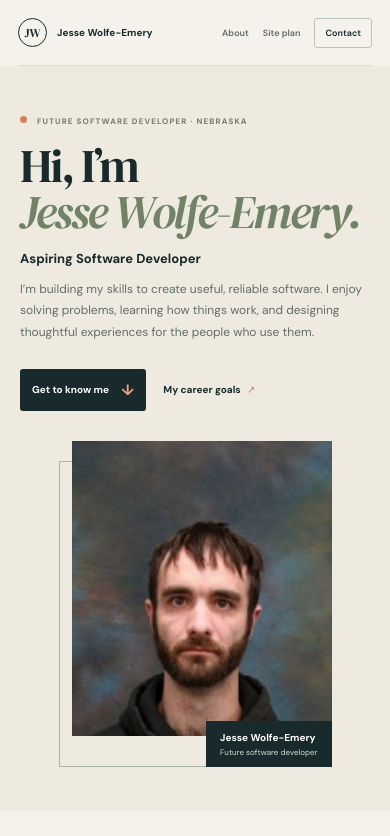
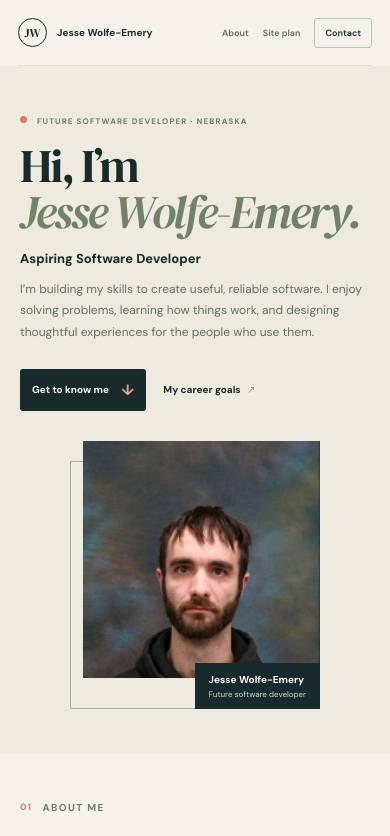
Before and after one commit to Praetorian0420/wolfe-emery_jesse_portfolio, a Vue app: page / in a window 390 px wide. Shown: the top 836 px of the page. Built offline with nearby package versions, Linux system fonts and the light colour scheme.

Commit message:
style: adjust portfolio portrait dimensions for better responsiveness

```diff
--- a/src/App.vue
+++ b/src/App.vue
@@ -1313,7 +1313,7 @@ h1 span {
 }
 .portfolio-portrait {
   position: relative;
-  width: min(100%, 330px);
+  width: min(100%, 280px);
   justify-self: center;
   margin: 0;
   padding: 0 0 31px 20px;
@@ -1331,9 +1331,9 @@ h1 span {
   position: relative;
   display: block;
   width: 100%;
-  aspect-ratio: 0.88;
+  aspect-ratio: 1;
   object-fit: cover;
-  object-position: center 30%;
+  object-position: center;
 }
 .portfolio-portrait figcaption {
   position: absolute;
@@ -1652,7 +1652,7 @@ h1 span {
     font-size: 10px;
   }
   .portfolio-portrait {
-    width: min(78%, 280px);
+    width: min(78%, 250px);
     padding-left: 13px;
   }
   .hero-side-note {
```
